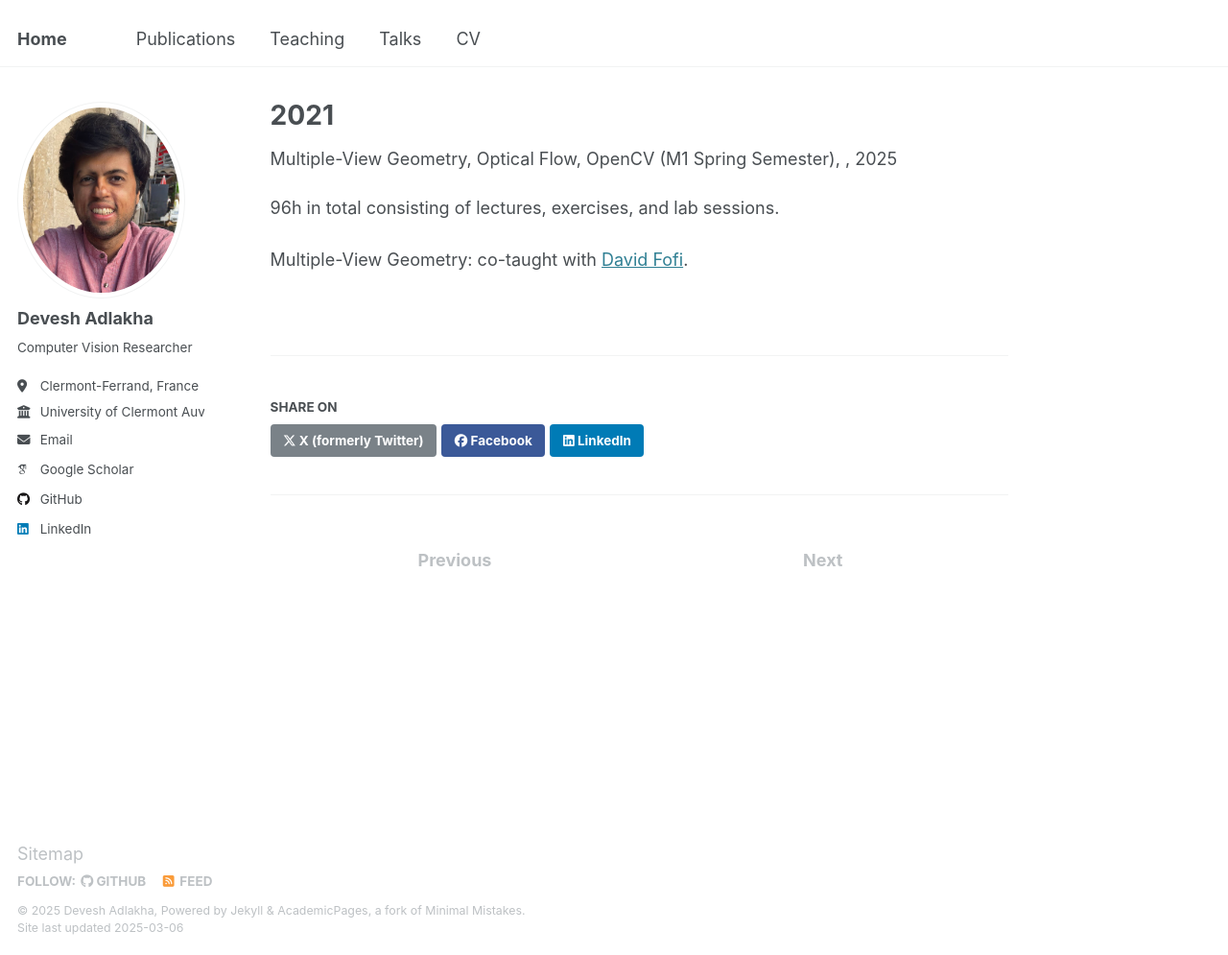
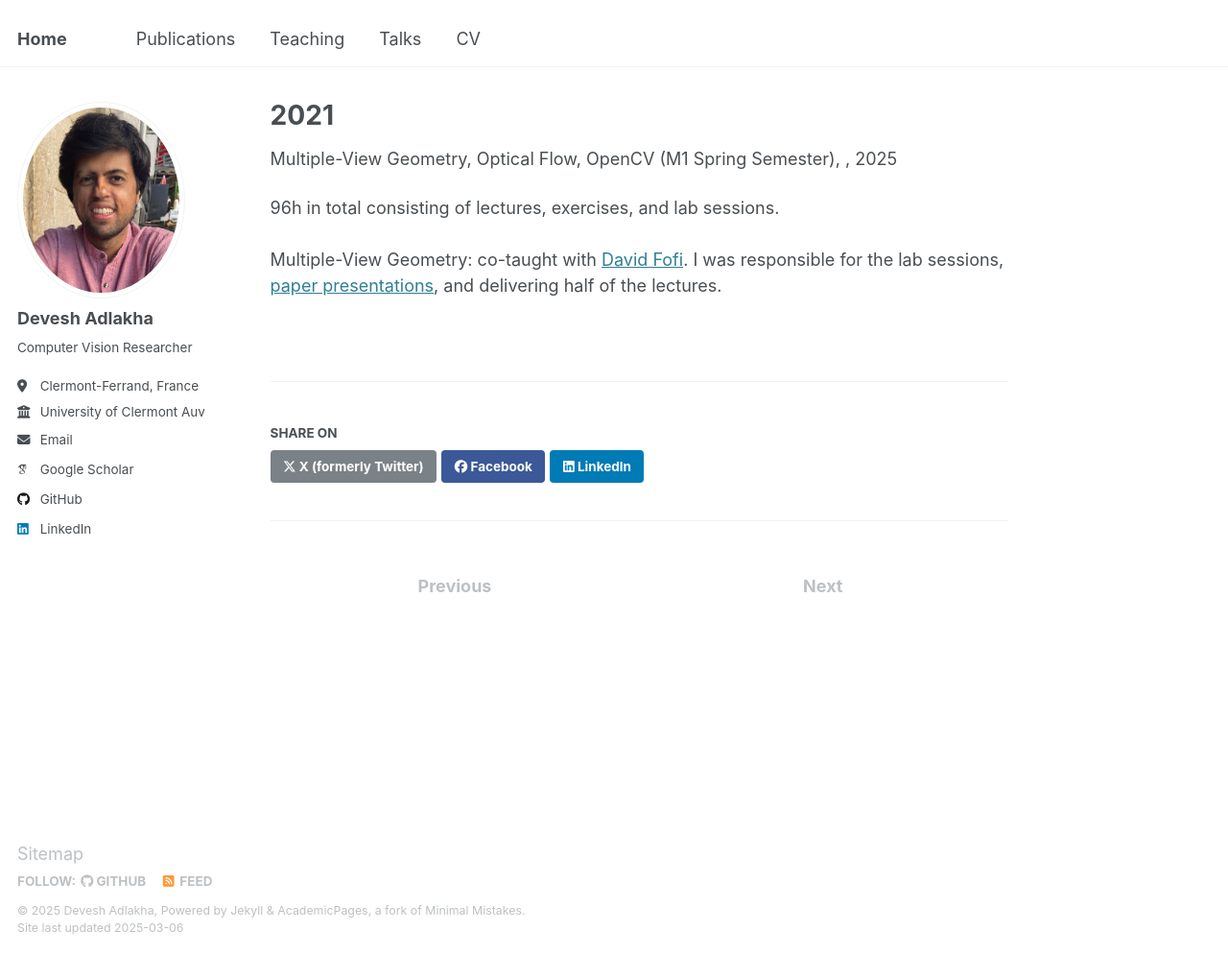
Before and after one commit to devadlakha/devadlakha.github.io, a Jekyll site: the page built from _teaching/2021.md, in a window 1280 px wide and 995 px high. Shown: the whole window at 96% size. Built offline with Jekyll 4.4.1, drawn with Linux system fonts in a browser that asks for light colours; some web fonts are replaced.

Commit message:
Update 2021.md

```diff
--- a/_teaching/2021.md
+++ b/_teaching/2021.md
@@ -8,4 +8,4 @@ location:
 ---
 
 96h in total consisting of lectures, exercises, and lab sessions.<br><br>
-Multiple-View Geometry: co-taught with [David Fofi](http://www.davidfofi.net).
+Multiple-View Geometry: co-taught with [David Fofi](http://www.davidfofi.net). I was responsible for the lab sessions, [paper presentations](https://coda.io/@devesh-adlakha/vp-paper-presentation), and delivering half of the lectures.
```
